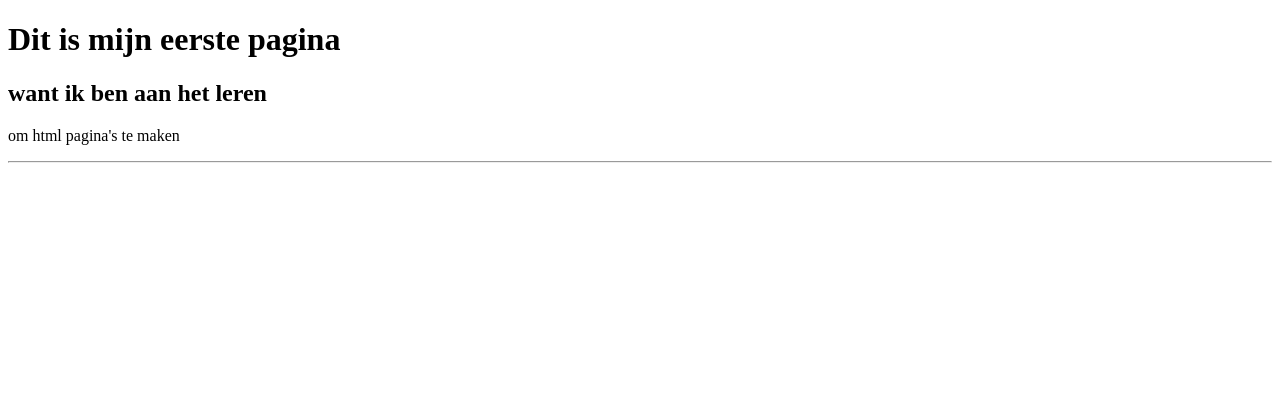
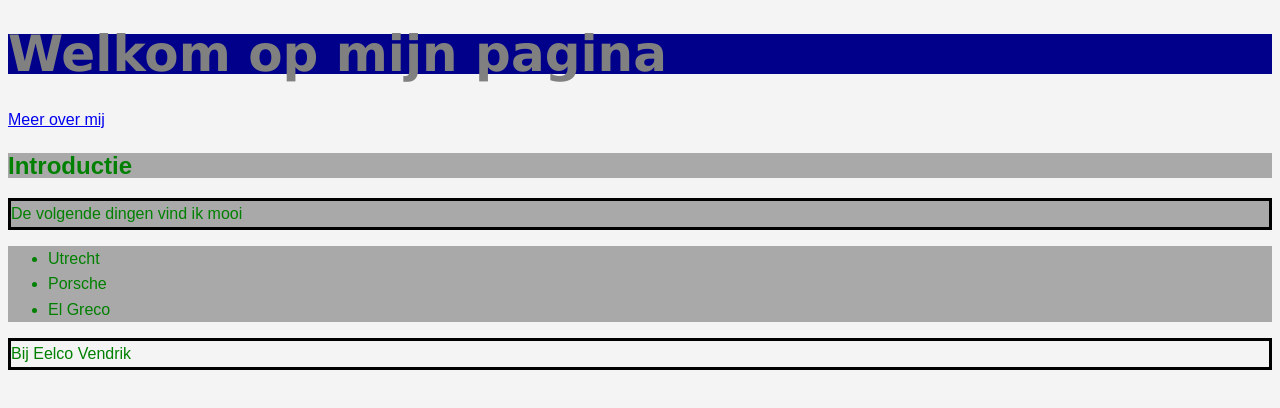
Before and after one commit to eelcovendrik/winc, a plain HTML site: page index.html in a window 1280 px wide. Drawn offline with Linux system fonts and the light colour scheme.

Commit message:
Add files via upload

```diff
--- a/index.html
+++ b/index.html
@@ -1,15 +1,39 @@
 <!DOCTYPE html>
 <html>
+
 <head>
     <!-- hier zet je de code in de head tags -->
-        <title> Eelco's pagina </title>
+    <title> Eelco's pagina</title>
+    <link rel="stylesheet" type="text/css" href="styles.css">
 </head>
+
 <body>
+    <header>
+        <h1>Welkom op mijn pagina</h1>
+    </header>
+    <nav>
+        <p><a href="about.html">Meer over mij</a></p>
+    </nav>
+    <main>
         <!-- hier zet je de code in de body tags-->
-    <h1>Dit is mijn eerste pagina</h1>
-    <h2>want ik ben aan het leren</h2>
-    <p>om html pagina's te maken</p>
-    <hr>
 
+        <h2 id="green-background">Introductie</h2>
+        <p class="black-border", id="green-background">De volgende dingen vind ik mooi</p>
+
+        <ul id="green-background">
+            <li>Utrecht</li>
+            <li>Porsche</li>
+            <li>El Greco</li>
+        </ul>
+
+
+
+    </main>
 </body>
+
+
+<footer>
+    <p class="black-border">Bij Eelco Vendrik</p>
+</footer>
+
 </html>
--- /dev/null
+++ b/styles.css
@@ -0,0 +1,27 @@
+body{
+    color: green;
+    background-color:#f4f4f4;
+
+    font-family: Arial, Helvetica, sans-serif;
+    font-size: 16px;
+    font-weight:normal;
+
+    line-height: 1.6em;
+}
+header{
+    color: grey;
+    background-color:darkblue;
+
+    font-family: Verdana, Geneva, Tahoma, sans-serif;
+    font-size: 25px;
+    font-weight:normal;
+
+    line-height: 1.6em;
+
+}
+.black-border{
+    border: 3px solid black;
+}
+#green-background{
+    background-color:darkgrey;
+}
```
Also changed, not shown: about.html (added, +22 -0 lines), 1595576178655.jpg (added). Lines whose indentation alone changed are shown as unchanged.
